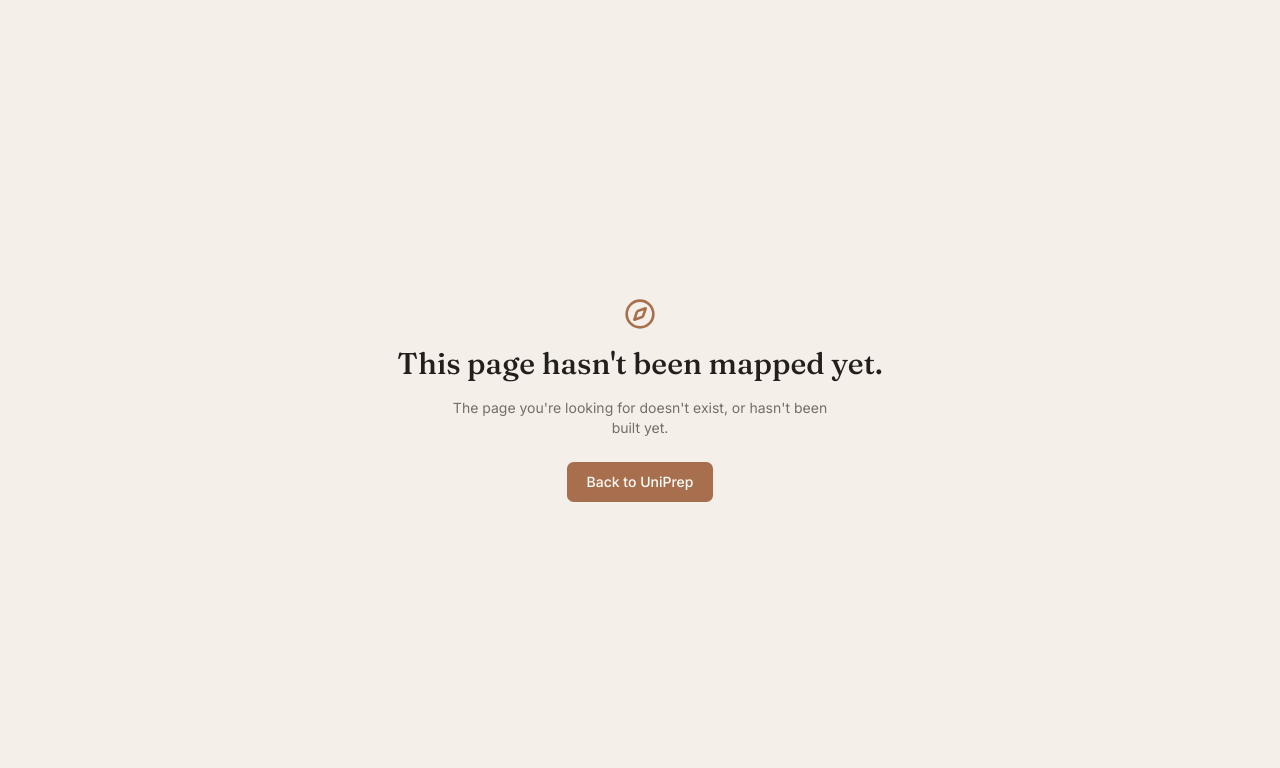
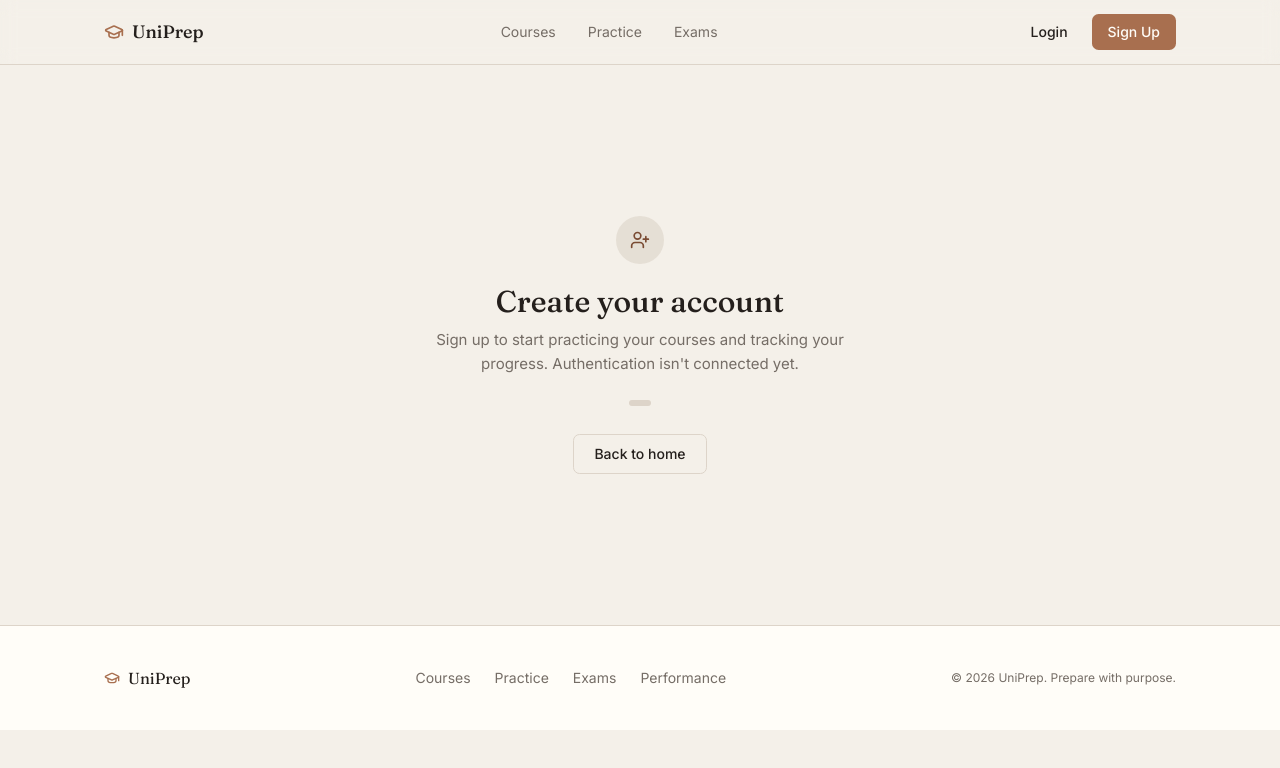
Before and after one commit to Nath-dev160/uniPrep, a Next.js app: page /signup in a window 1280 px wide. Before the commit this address had no page. Shown: the top 768 px of the page. Built offline with nearby package versions, Linux system fonts and the light colour scheme.

Commit message:
Add files via upload

```diff
--- /dev/null
+++ b/src/app/signup/page.tsx
@@ -0,0 +1,14 @@
+import { UserPlus } from "lucide-react";
+
+import { PlaceholderPage } from "@/components/layout/placeholder-page";
+
+export default function SignupPage() {
+  return (
+    <PlaceholderPage
+      icon={UserPlus}
+      title="Create your account"
+      description="Sign up to start practicing your courses and tracking your progress. Authentication isn't connected yet."
+      primaryCta={{ label: "Already have an account? Log in", href: "/login" }}
+    />
+  );
+}
```
